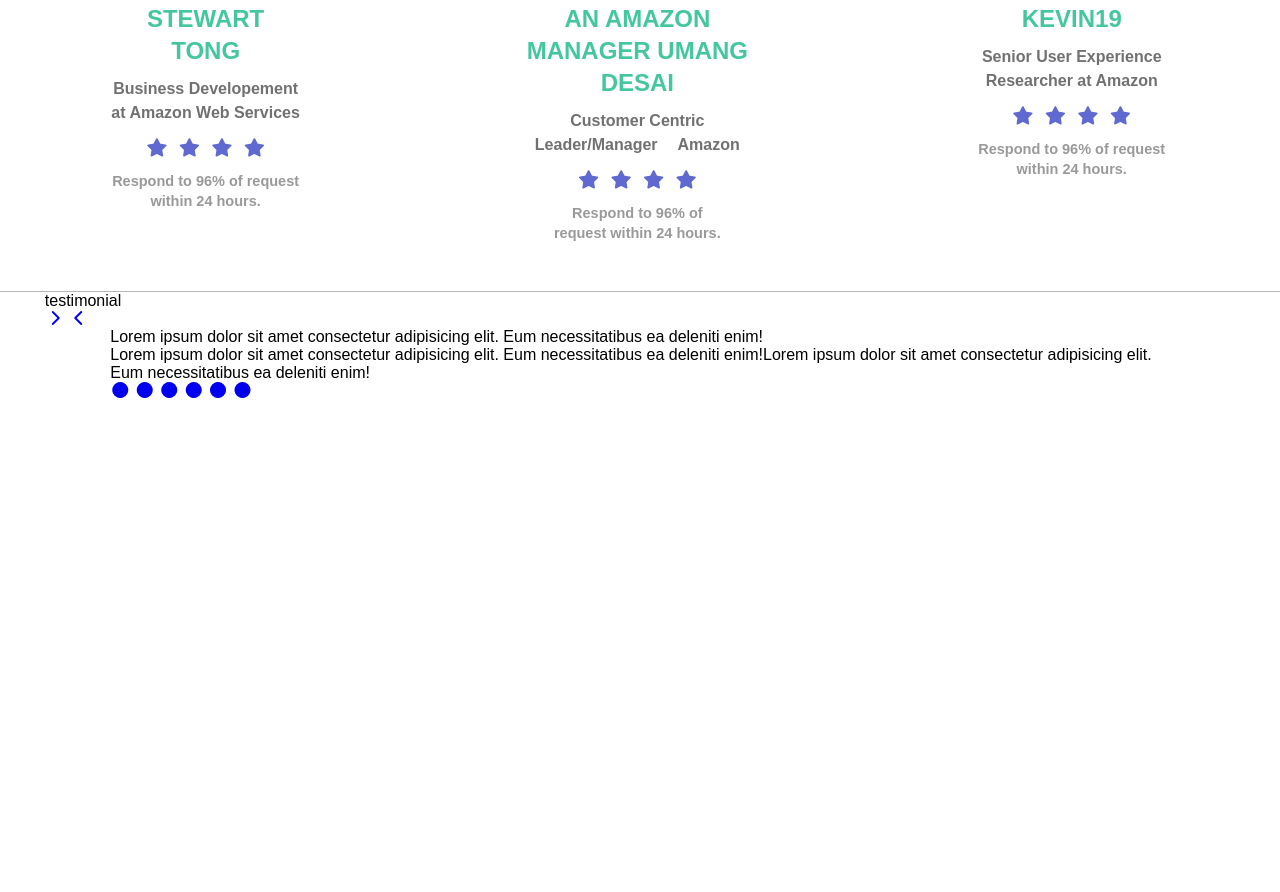
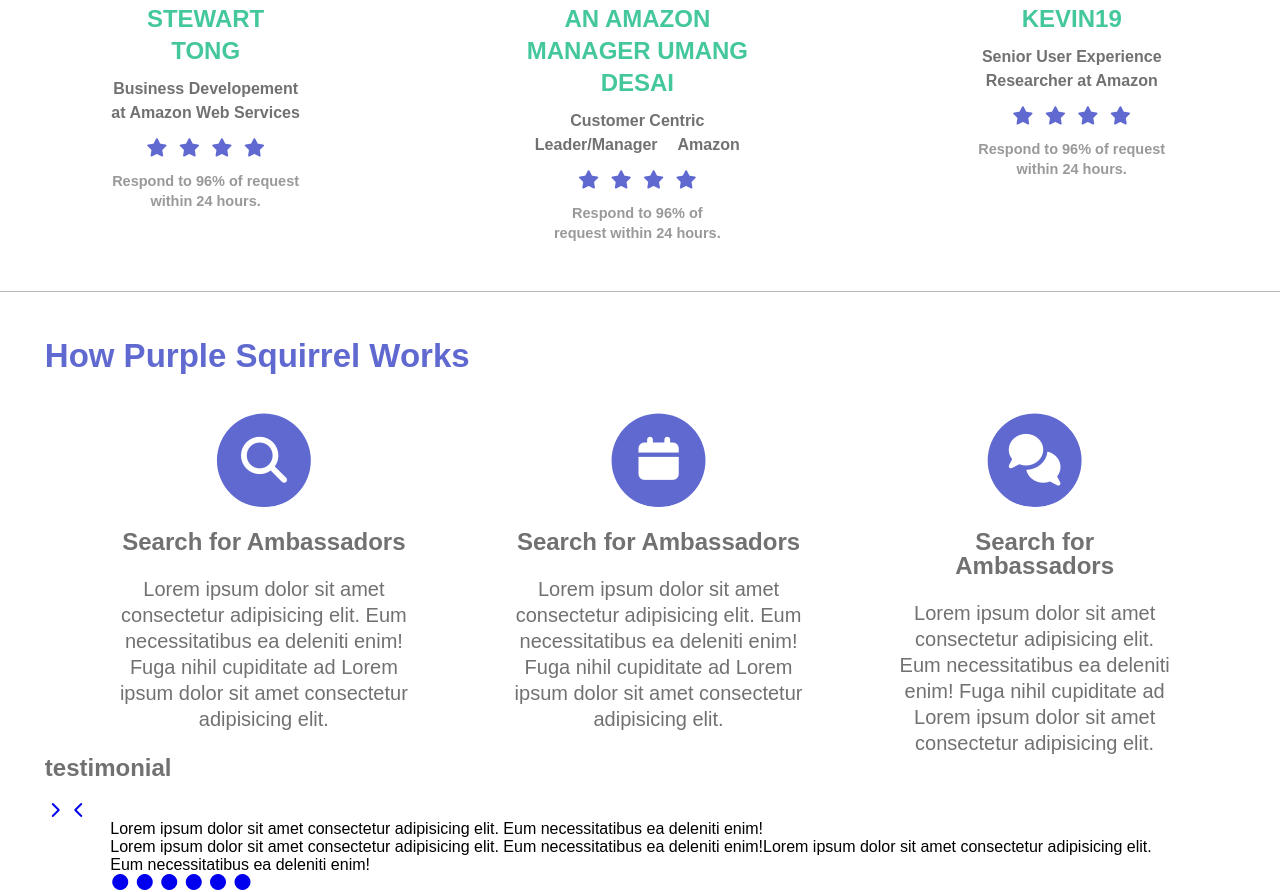
Before and after one commit to sadityaprdxn/css-task1, a plain HTML site: page index.html in a window 1280 px wide. Shown: the part 973-1865 px from the top of the page. Before the commit the page ends 1373 px from the top, so only its background shows below. Drawn offline with Linux system fonts and the light colour scheme.

Commit message:
added strategy section styling

```diff
--- a/assets/css/style.css
+++ b/assets/css/style.css
@@ -372,8 +372,67 @@ h4{
 
 
 .strategy{
-  display: none;
+  padding-top: 45px;
 }
+
+.strategy h2{
+  margin-bottom: 38.5px;
+}
+
+.works{
+  display: flex;
+  flex-wrap: wrap;
+  flex-direction: row;
+  justify-content: space-between;
+  text-align: center;
+}
+
+.works li:nth-child(1){
+  width: 29%;
+}
+
+.works li:nth-child(3){
+  width: 25.5%;
+}
+
+.works li{
+  width: 30%;
+}
+
+.works li a{
+  color: white;
+  background-color: #6069D0;
+  font-size: 46px;
+  padding: 24px;
+  border-radius: 50%;
+  clip-path: circle(47%);
+  margin-bottom: 23px;
+}
+
+h5{
+  font-weight: 600;
+  font-size: 24px;
+  color: #717171;
+  line-height: 24px;
+  margin-bottom: 22px;
+
+}
+
+.works li p{
+  font-weight: lighter;
+  font-size: 20px;
+  color: #717171;
+  line-height: 26px;
+
+}
+
+
+
+
+
+
+
+
 .footer .wrapper{
   display: none;
 }
```
